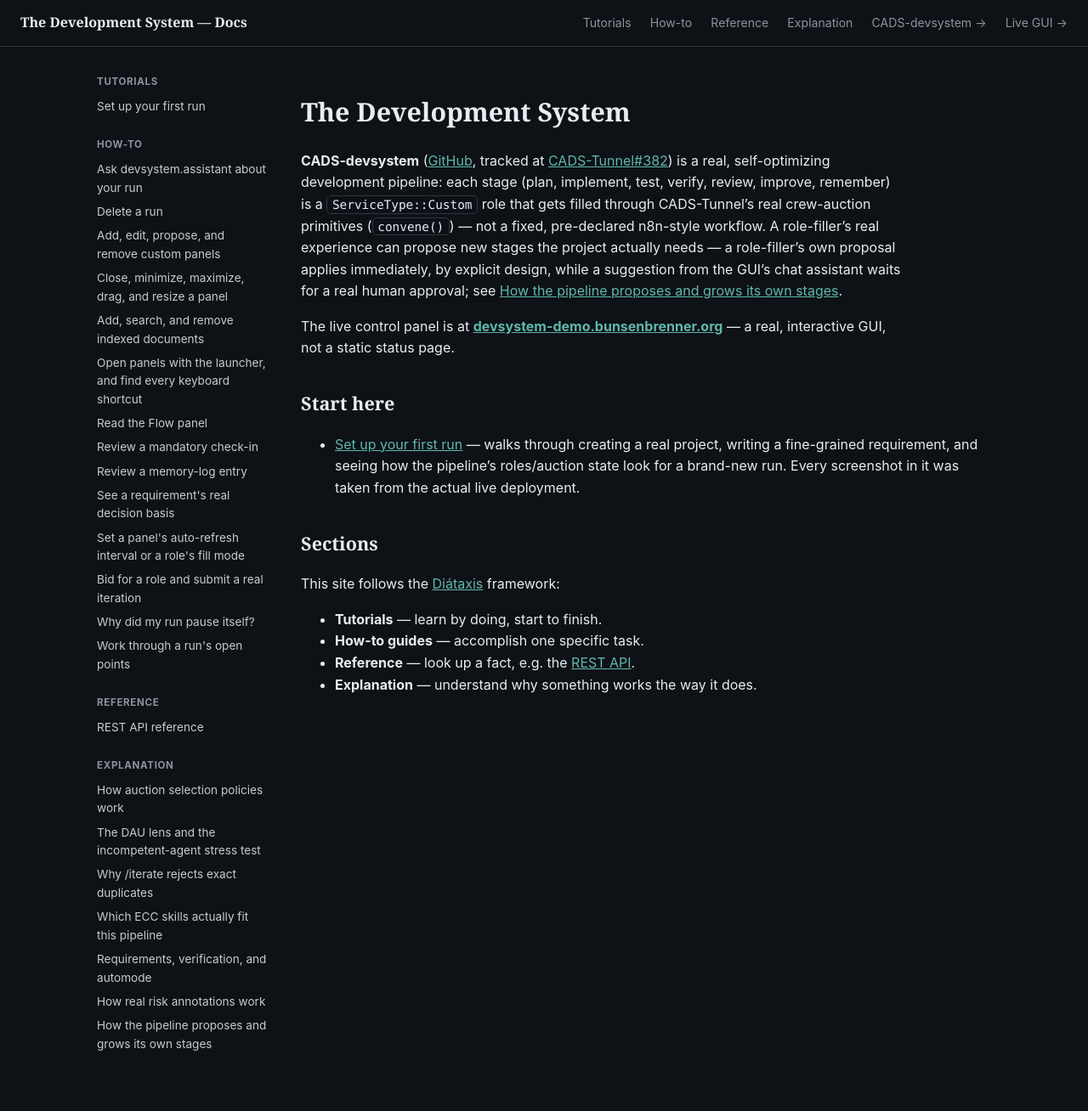
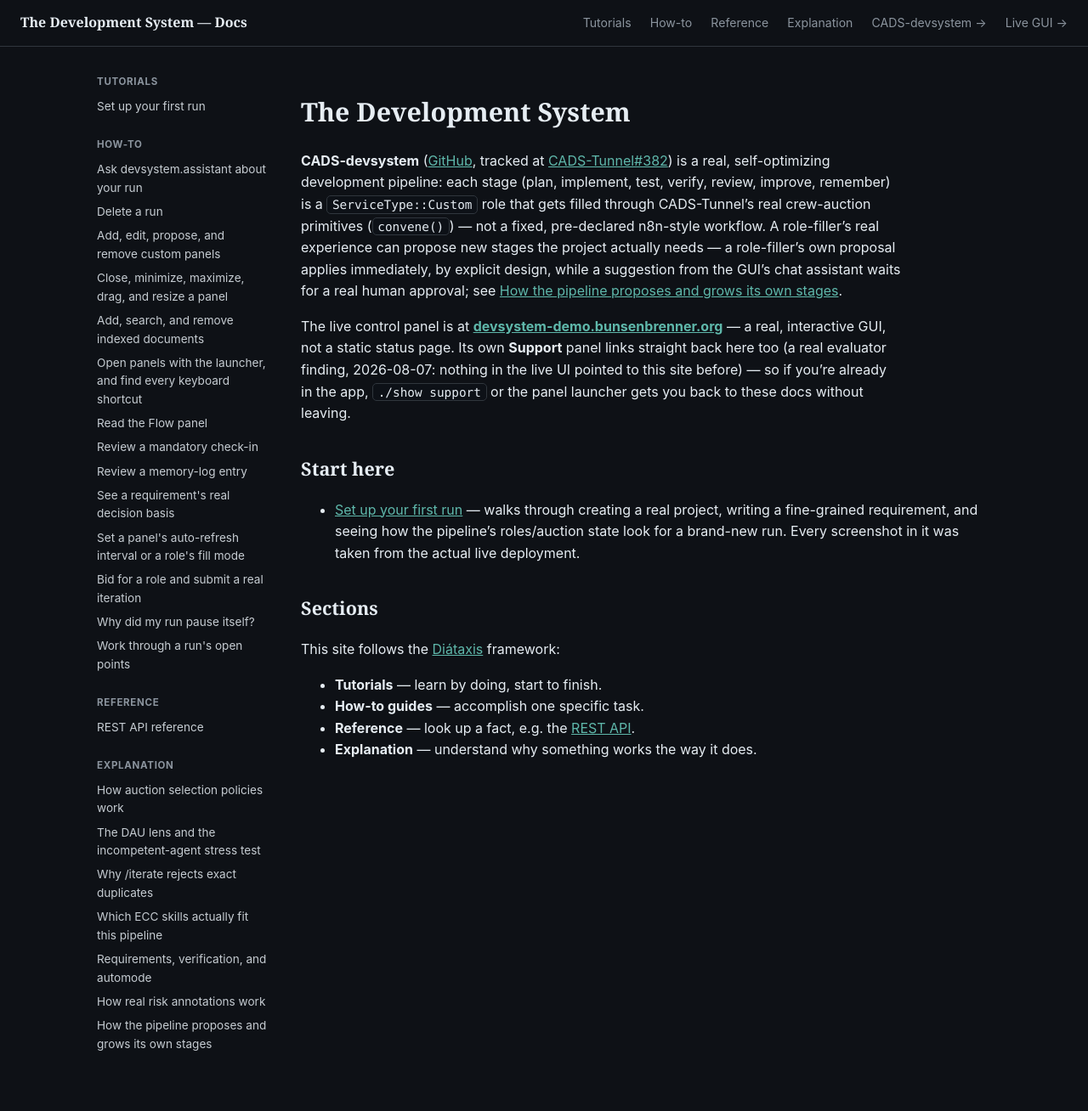
Before and after one commit to scimbe/CADS-devsystem-docs, a Jekyll site: the page built from index.md, in a window 1280 px wide. Shown: the whole page at 85% size. Built offline with Jekyll 4.4.1, drawn with Linux system fonts in a browser that asks for light colours.

Commit message:
docs: note the live app now links back here (CADS-devsystem@faebe55)
Real gap closed on the app side (issue #28's first step): the Support
panel now has a real Documentation section linking to this site.
Mentioned on the landing page so the discoverability improvement is
visible from both directions.

```diff
--- a/index.md
+++ b/index.md
@@ -15,7 +15,10 @@ explicit design, while a suggestion from the GUI's chat assistant waits for a re
 see [How the pipeline proposes and grows its own stages]({{ '/explanation/self-optimizing-pipeline/' | relative_url }}).
 
 The live control panel is at **[devsystem-demo.bunsenbrenner.org](https://devsystem-demo.bunsenbrenner.org/)**
-— a real, interactive GUI, not a static status page.
+— a real, interactive GUI, not a static status page. Its own **Support** panel links straight back
+here too (a real evaluator finding, 2026-08-07: nothing in the live UI pointed to this site before) —
+so if you're already in the app, `./show support` or the panel launcher gets you back to these docs
+without leaving.
 
 ## Start here
 
```
